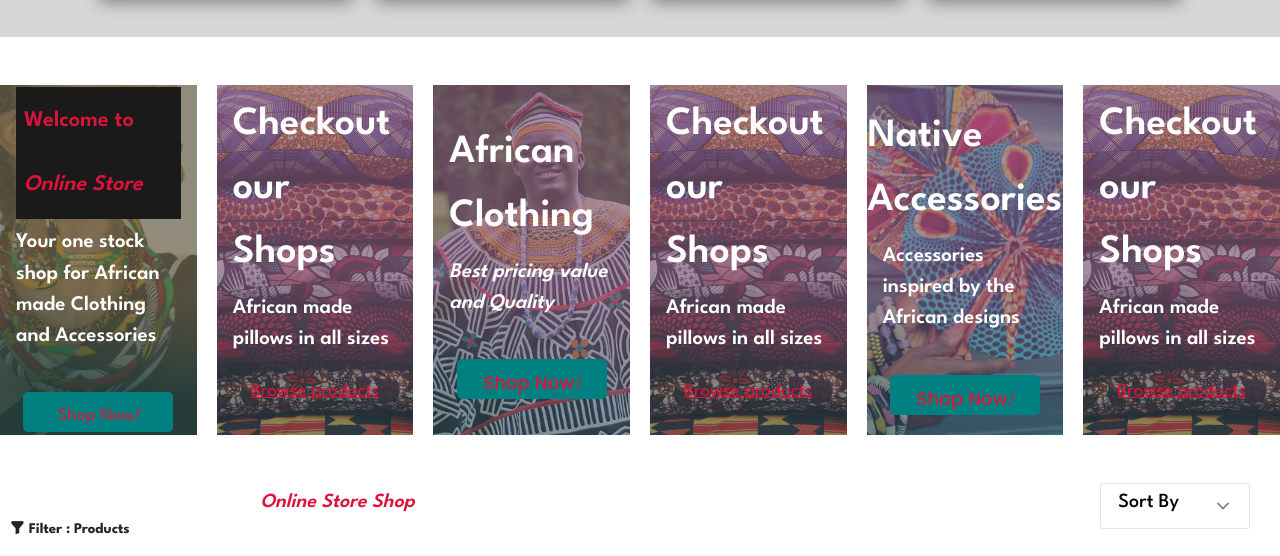
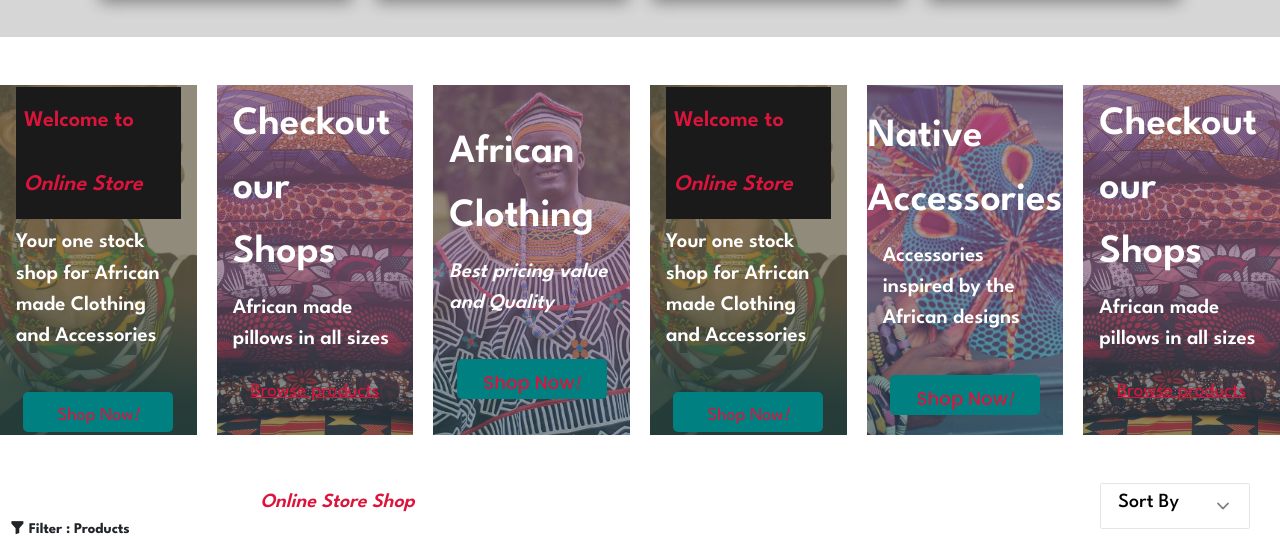
Before and after one commit to amt-felix-amoquandoh/online-shop, a website: page index.html in a window 1280 px wide. Shown: the part 844-1400 px from the top of the page. Drawn offline with nearby package versions, Linux system fonts and the light colour scheme.

Commit message:
Update index.html

```diff
--- a/index.html
+++ b/index.html
@@ -360,11 +360,14 @@
         </div>
         <div class="swiper-slide">
           <div class="newMusicBox">
-            <img src="./public/img/pillow/p2.webp" alt="" />
-            <div class="newMusicText1">
-              <h2 class="musicTitle">Checkout our Shops</h2>
-              <span class="genre">African made pillows in all sizes</span>
-              <p><a href="">Browse products</a></p>
+            <img src="./public/img/accessories/1.jpg" alt="" />
+            <div class="newMusicText">
+              <h2 class="musicTitle">Welcome to <i>Online Store</i></h2>
+              <span class="genre"
+                >Your one stock shop for African made Clothing and
+                Accessories</span
+              >
+              <button class="shopButton">Shop now<i>!</i></button>
             </div>
           </div>
         </div>
@@ -392,11 +395,14 @@
         </div>
         <div class="swiper-slide">
           <div class="newMusicBox">
-            <img src="./public/img/pillow/p2.webp" alt="" />
-            <div class="newMusicText1">
-              <h2 class="musicTitle">Checkout our Shops</h2>
-              <span class="genre">African made pillows in all sizes</span>
-              <p><a href="">Browse products</a></p>
+            <img src="./public/img/accessories/1.jpg" alt="" />
+            <div class="newMusicText">
+              <h2 class="musicTitle">Welcome to <i>Online Store</i></h2>
+              <span class="genre"
+                >Your one stock shop for African made Clothing and
+                Accessories</span
+              >
+              <button class="shopButton">Shop now<i>!</i></button>
             </div>
           </div>
         </div>
@@ -419,6 +425,19 @@
               <h2 class="musicTitle">Checkout our Shops</h2>
               <span class="genre">African made pillows in all sizes</span>
               <p><a href="">Browse products</a></p>
+            </div>
+          </div>
+        </div>
+        <div class="swiper-slide">
+          <div class="newMusicBox">
+            <img src="./public/img/accessories/1.jpg" alt="" />
+            <div class="newMusicText">
+              <h2 class="musicTitle">Welcome to <i>Online Store</i></h2>
+              <span class="genre"
+                >Your one stock shop for African made Clothing and
+                Accessories</span
+              >
+              <button class="shopButton">Shop now<i>!</i></button>
             </div>
           </div>
         </div>
```
